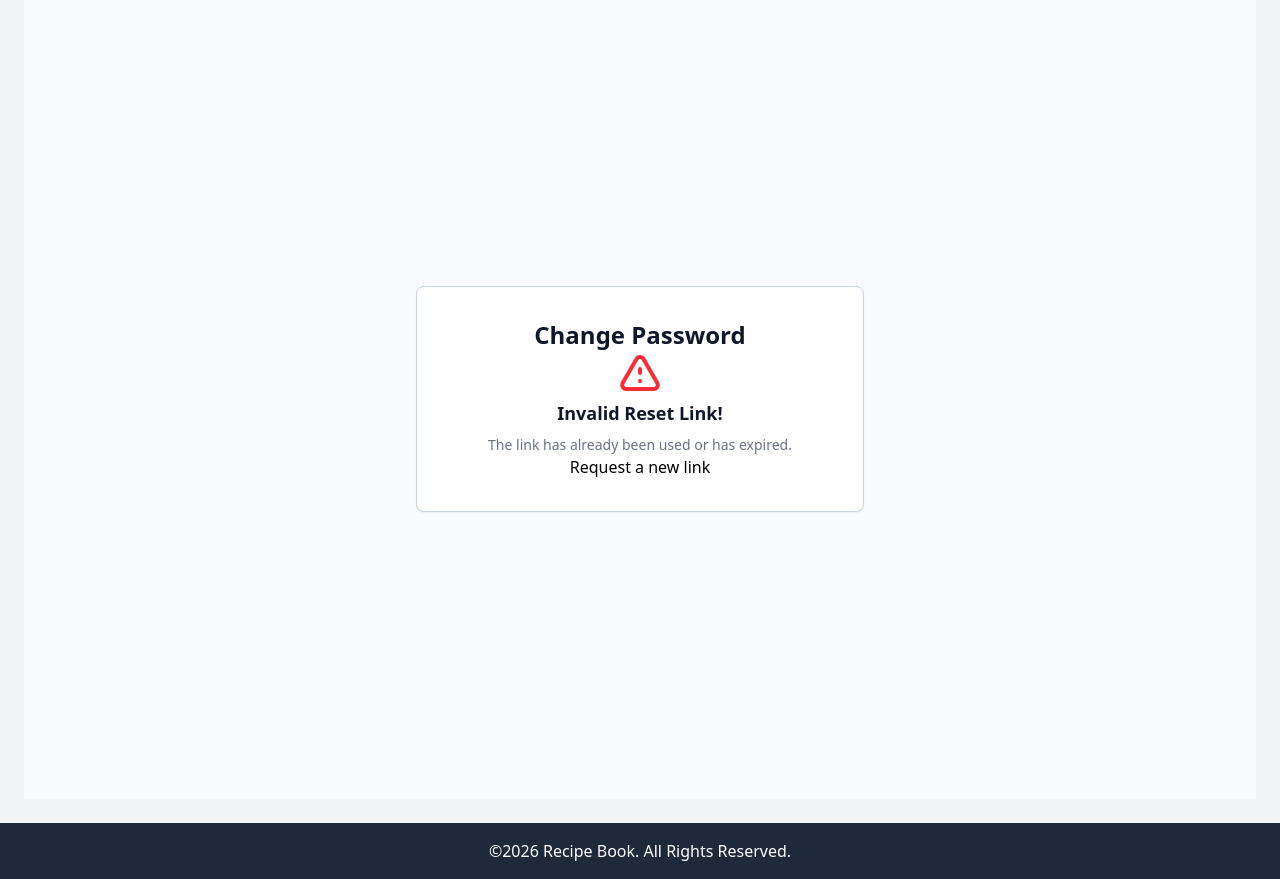
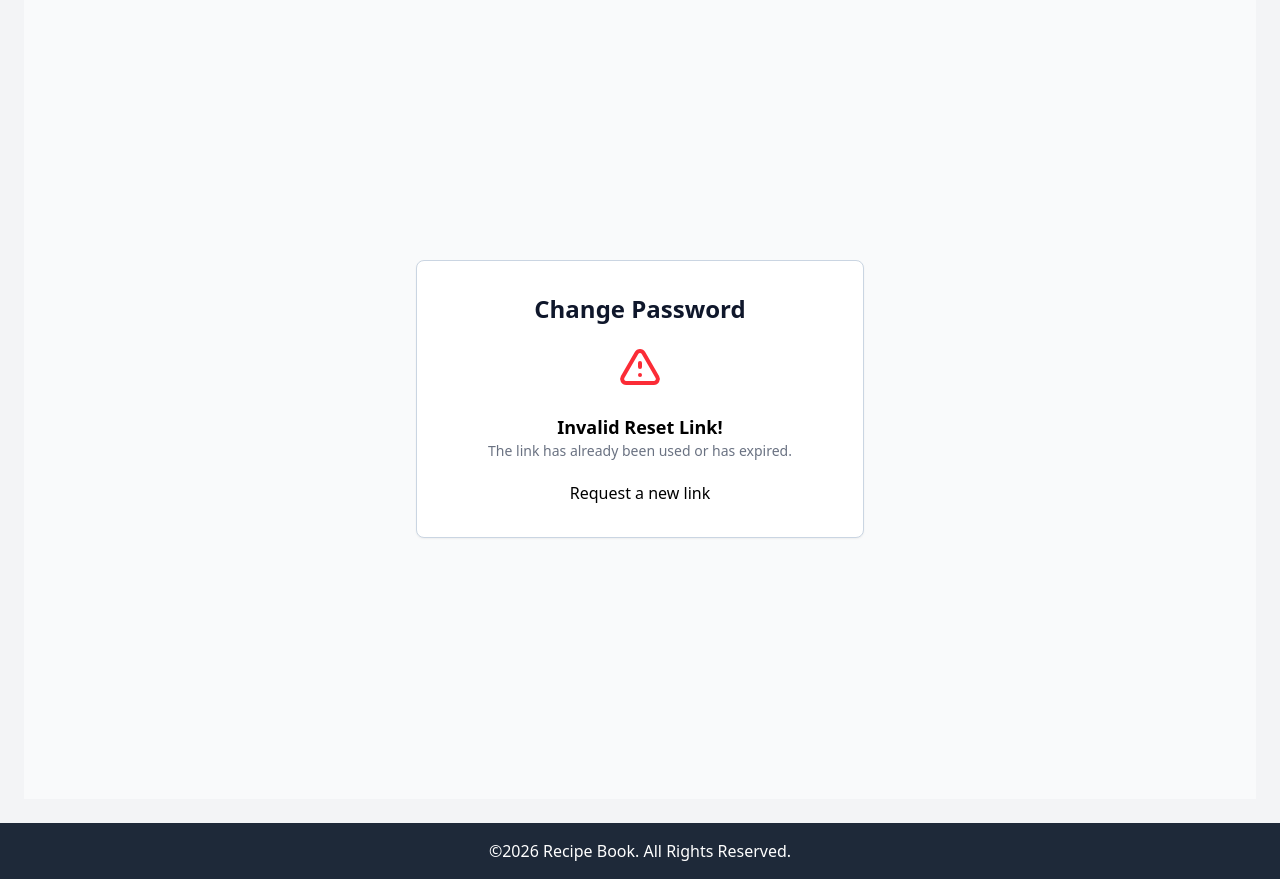
Before and after one commit to PolarBear9905/recipebook-chua-phoebe, a Django app: page /accounts/reset/1/1/ in a window 1280 px wide. Shown: the part 89-968 px from the top of the page. Run offline with Django 5.2, Linux system fonts and the light colour scheme; some libraries are stand-ins or nearby versions.

Commit message:
Fixed layout of login page flow

```diff
--- a/templates/base.html
+++ b/templates/base.html
@@ -19,7 +19,7 @@
             {% if user.is_authenticated %}
                 <form method="POST" action="{% url 'logout' %}">
                     {% csrf_token %}
-                    <button type="submit" class="cursor-pointer hover:font-medium">
+                    <button type="submit" class="font-medium hover:cursor-pointer">
                         Logout
                     </button>
                 </form>
--- a/templates/registration/password_reset_confirm.html
+++ b/templates/registration/password_reset_confirm.html
@@ -35,7 +35,7 @@
 
                 {% else %}
                     <div class="text-center">
-                        <div class="text-red-500">
+                        <div class="text-red-500 mt-5">
                             <svg class="w-12 h-12 mx-auto" fill="none" stroke="currentColor" viewBox="0 0 24 24">
                                 <path stroke-linecap="round" stroke-linejoin="round" stroke-width="2"
                                     d="M12 9v2m0 4h.01m-6.938 4h13.856c1.54 0 2.502-1.667 1.732-3L13.732 4c-.77-1.333-2.694-1.333-3.464 0L3.34 16c-.77 1.333.192 3 1.732 3z">
@@ -43,9 +43,9 @@
                             </svg>
                         </div>
 
-                        <p class="text-lg font-semibold text-gray-900 mb-2">Invalid Reset Link!</p>
+                        <p class="text-lg font-semibold text-black mt-5">Invalid Reset Link!</p>
 
-                        <p class="text-sm text-gray-500">
+                        <p class="text-sm text-gray-500 mb-5">
                             The link has already been used or has expired.
                         </p>
 
--- a/templates/registration/password_reset_done.html
+++ b/templates/registration/password_reset_done.html
@@ -4,7 +4,7 @@
 <div class="min-h-screen flex flex-col items-center justify-center">
         <div class="max-w-md w-full">
             <div class="p-6 rounded-lg bg-white border border-slate-300 shadow-xs md:p-8">
-            <h1 class="text-slate-900 text-center text-2xl font-bold">Password Reset Sent</h1>
+            <h1 class="text-black text-center text-2xl font-bold">Password Reset Sent</h1>
 
                 <div class="text-center">
                     <p>
--- a/templates/registration/password_reset_form.html
+++ b/templates/registration/password_reset_form.html
@@ -4,8 +4,8 @@
 <div class="min-h-screen flex flex-col items-center justify-center">
     <div class="max-w-md w-full">
         <div class="p-6 rounded-lg bg-white border border-slate-300 shadow-xs md:p-8">
-            <h1 class="text-slate-600 text-center text-2xl font-bold mb-2">Password Reset</h1>
-            <p class="text-sm text-center text-gray-500">
+            <h1 class="text-black text-center text-2xl font-bold mb-2">Password Reset</h1>
+            <p class="text-sm text-center text-black">
                 Enter your email to receive a reset link.
             </p>
 
@@ -24,7 +24,7 @@
                     Send Reset Link
                 </button>
 
-                <div class="mt-6 text-center">
+                <div class="text-center">
                     <a href="{% url 'login' %}" class="text-sm text-gray-500 hover:text-blue-600 transition-colors">
                         Back to Login
                     </a>
--- a/theme/static/css/dist/styles.css
+++ b/theme/static/css/dist/styles.css
@@ -26,7 +26,6 @@
     --color-gray-500: oklch(55.1% 0.027 264.364);
     --color-gray-600: oklch(44.6% 0.03 256.802);
     --color-gray-800: oklch(27.8% 0.033 256.848);
-    --color-gray-900: oklch(21% 0.034 264.665);
     --color-black: #000;
     --color-white: #fff;
     --spacing: 0.25rem;
@@ -256,6 +255,9 @@
   .mt-4 {
     margin-top: calc(var(--spacing) * 4);
   }
+  .mt-5 {
+    margin-top: calc(var(--spacing) * 5);
+  }
   .mt-6 {
     margin-top: calc(var(--spacing) * 6);
   }
@@ -273,6 +275,9 @@
   }
   .mb-2 {
     margin-bottom: calc(var(--spacing) * 2);
+  }
+  .mb-5 {
+    margin-bottom: calc(var(--spacing) * 5);
   }
   .mb-8 {
     margin-bottom: calc(var(--spacing) * 8);
@@ -576,9 +581,6 @@
   .text-gray-600 {
     color: var(--color-gray-600);
   }
-  .text-gray-900 {
-    color: var(--color-gray-900);
-  }
   .text-red-500 {
     color: var(--color-red-500);
   }
@@ -714,14 +716,6 @@
     &:hover {
       @media (hover: hover) {
         background-color: var(--color-slate-500);
-      }
-    }
-  }
-  .hover\:font-medium {
-    &:hover {
-      @media (hover: hover) {
-        --tw-font-weight: var(--font-weight-medium);
-        font-weight: var(--font-weight-medium);
       }
     }
   }
```
